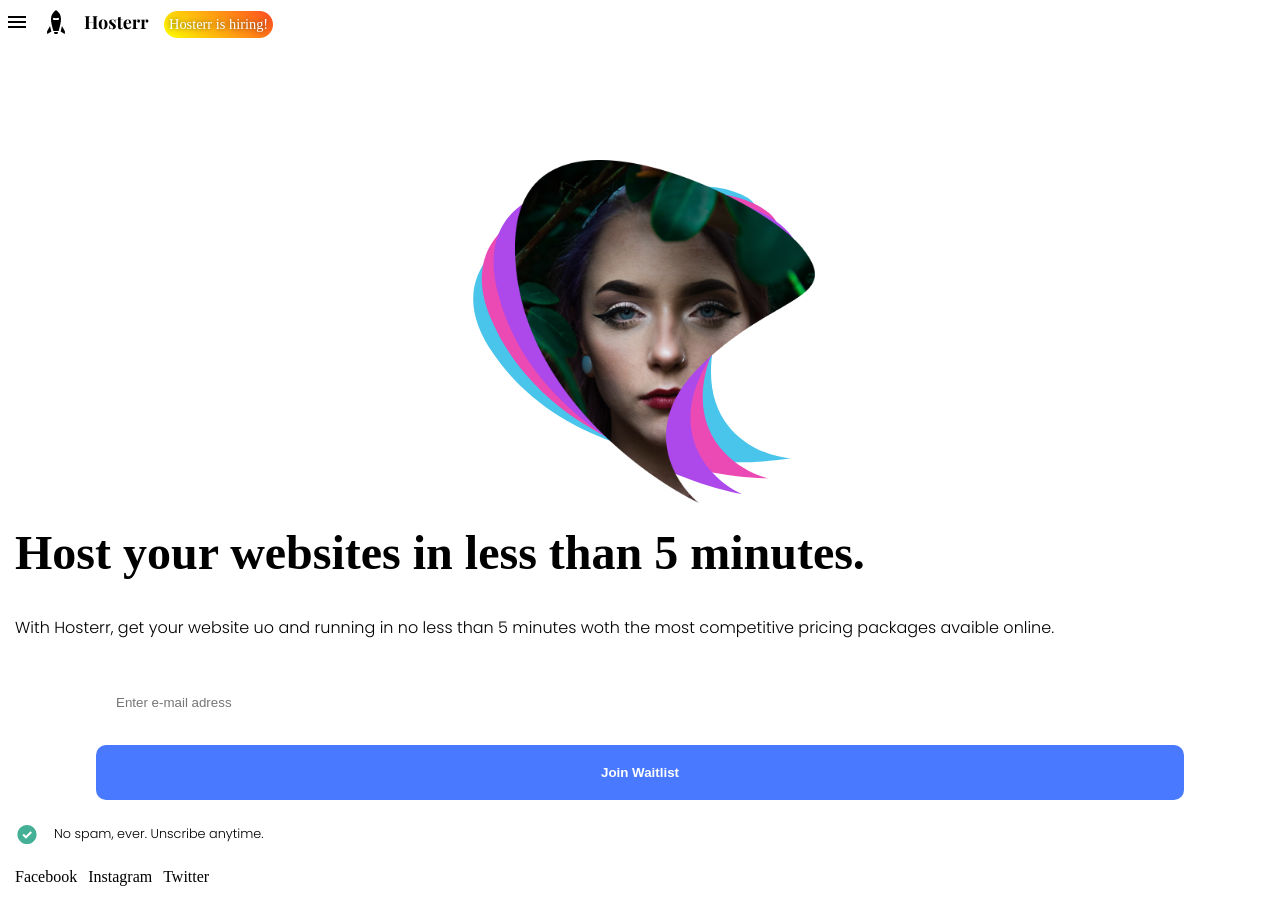
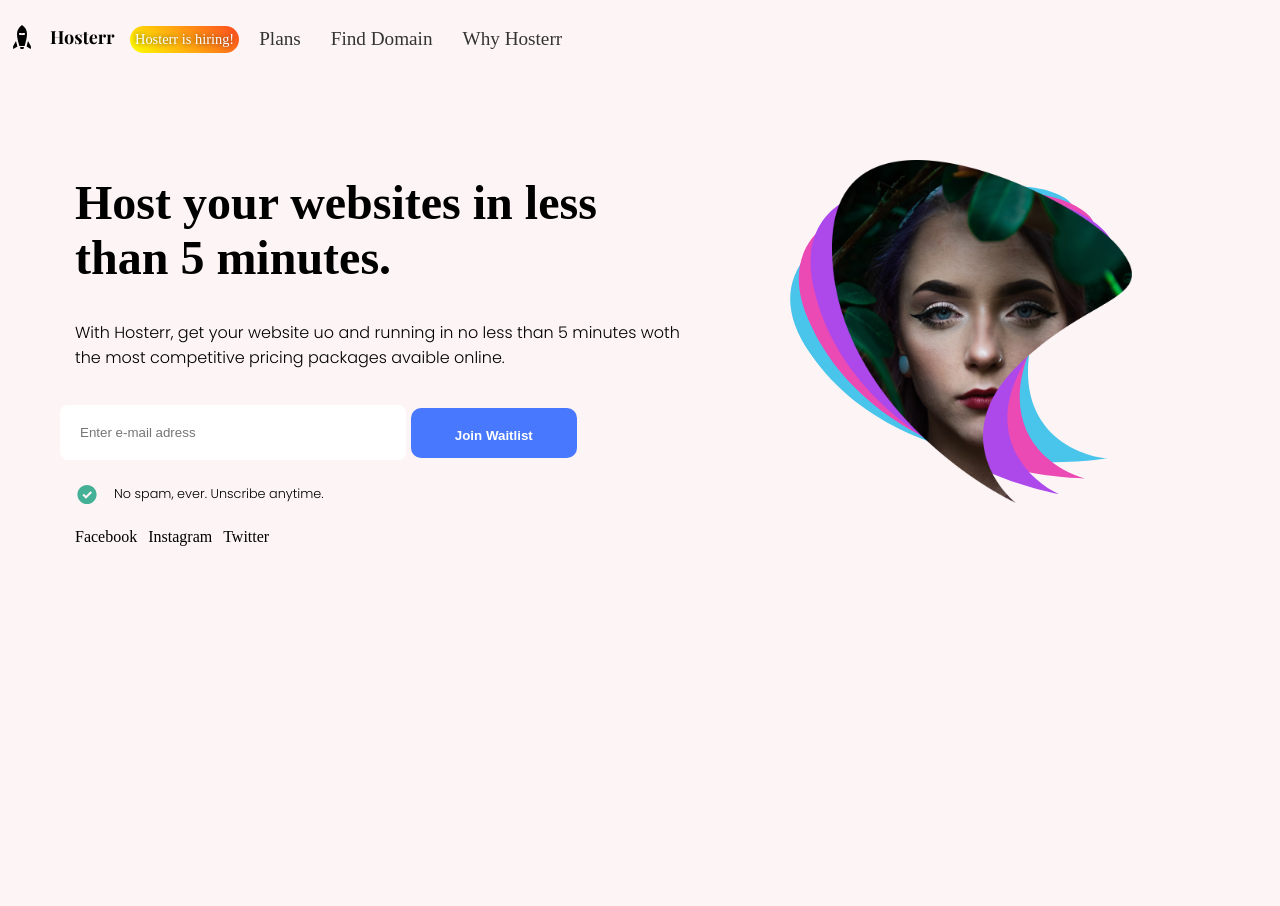
Before and after one commit to Davidealmeidac/landing-page-hoster, a plain HTML site: page index.html in a window 1280 px wide. After the commit the page ends 800 px from the top, so only its background shows below. Drawn offline with Linux system fonts and the light colour scheme.

Commit message:
Bug fixed Medias upgrade

```diff
--- a/index.html
+++ b/index.html
@@ -5,7 +5,8 @@
     <meta name="viewport" content="width=device-width, initial-scale=1.0">
     <link href="https://fonts.googleapis.com/icon?family=Material+Icons"
       rel="stylesheet">
-      <link rel="stylesheet" href="style.css">
+      <link rel="stylesheet" href="style.css" media="all">
+      <link rel="stylesheet" href="media.css" media="screen">
     <title>Host Page | davidealmeidac</title>
 </head>
 <body>
@@ -28,6 +29,16 @@
                         <p>Hosterr is hiring!</p>
                     </div>
                 </li>
+
+                <li class="center-big">
+                    <a href="#">Plans</a>
+                </li>
+                <li class="center-big">
+                    <a href="#">Find Domain</a>
+                </li>
+                <li class="center-big">
+                    <a href="#">Why Hosterr</a>
+                </li>
             </ul>
 
     </header>
@@ -47,9 +58,11 @@
         </div>
     </div>
 
+    <div id="container">
         <main>
         <h1>Host your websites in less than 5 minutes.</h1>
         <p>With Hosterr, get your website uo and running in no less than 5 minutes woth the most competitive pricing packages avaible online.</p>
+        <form action="apge.js">
             <input type="email" id="iemail" placeholder="Enter e-mail adress">
             <input type="button" value="Join Waitlist" id="joinbtn">
             <div id="nospam">
@@ -59,8 +72,8 @@
                     <p>No spam, ever. Unscribe anytime.</p>
 
             </div>
+        </form>
         </main>
-
         <footer>
             <ul>
                 <li><a href="#">Facebook</a></li>
@@ -68,6 +81,7 @@
                 <li><a href="#">Twitter</a></li>
             </ul>
         </footer>
+    </div>
 
 </body>
 </html>
--- /dev/null
+++ b/media.css
@@ -0,0 +1,79 @@
+@charset "UTF-8";
+
+@media screen and (min-width: 760px) and (max-width: 992px) {
+
+    main {
+        width: 80vw;
+        margin: auto;
+    }
+
+    main #iemail {
+        width: 40vw;
+        display: inline;
+    }
+
+    main #joinbtn {
+        width: 20vw;
+        display: inline;
+        margin-left: 5px;
+    }
+
+    form {
+        width: 70vw;
+    }
+
+    footer {
+        width: 80vw;
+        margin: auto;
+    }
+
+}
+
+@media screen and (min-width: 992px) {
+
+    body {
+        overflow: hidden;
+    }
+
+    header {
+        padding-top: 15px;
+    }
+
+    header #burgerli {
+        display: none;
+    }
+
+    .center-big {
+        display: table-cell;
+        vertical-align: middle;
+    }
+
+    #image {
+        float: right;
+        width: 40%;
+    }
+
+    #container {
+        margin-left: 60px;
+        width: 50%;
+        float: left;
+    }
+
+    #image {
+        padding: 0;
+        position: absolute;
+        left: 65%;
+    }
+
+    main #iemail {
+        width: 27vw;
+        display: inline;
+    }
+
+    main #joinbtn {
+        width: 13vw;
+        display: inline;
+        margin-left: 5px;
+    }
+
+}
--- a/style.css
+++ b/style.css
@@ -11,6 +11,7 @@
 body {
     margin: auto;
     height: 100vh;
+    background-color: #fdf4f5;
 }
 
 header {
@@ -41,11 +42,23 @@ header .logo {
     margin: 5px;
 }
 
+.center-big {
+    display: none;
+}
+
+.center-big a {
+    text-decoration: none;
+    color: #333333;
+    font-size: 1.2em;
+    padding-left: 10px;
+    padding-right: 10px;
+}
+
 #image {
     max-width: 350px;
     height: 350px;
     margin: auto;
-    padding-left: 50px;
+    padding-left: 40px;
 }
 
 #image img {
@@ -94,19 +107,22 @@ main p {
 }
 
 main #iemail {
-
-    width: 85%;
-    margin: 15px auto ;
+    height: px;
+    width: 80vw;
+    margin: 15px auto;
     border: none;
     padding: 20px;
     display: block;
+    border-radius: 8px;
+
 }
 
 main #joinbtn {
     background-color: #356bffe6;
     color: #fff;
-    width: 85%;
-    margin: 15px auto ;
+    width: 350px;
+    height: 50px;
+    margin: 15px auto;
     border: none;
     padding: 20px;
     display: block;
@@ -130,6 +146,16 @@ main #nospam svg {
     float: left;
 }
 
+form {
+    display: table;
+    width: 95vw;
+}
+
+form input {
+    display: table-cell;
+    vertical-align: middle;
+}
+
 footer {
     padding: 15px 15px 20px 15px;
 }
```
Lines whose indentation alone changed are shown as unchanged.
